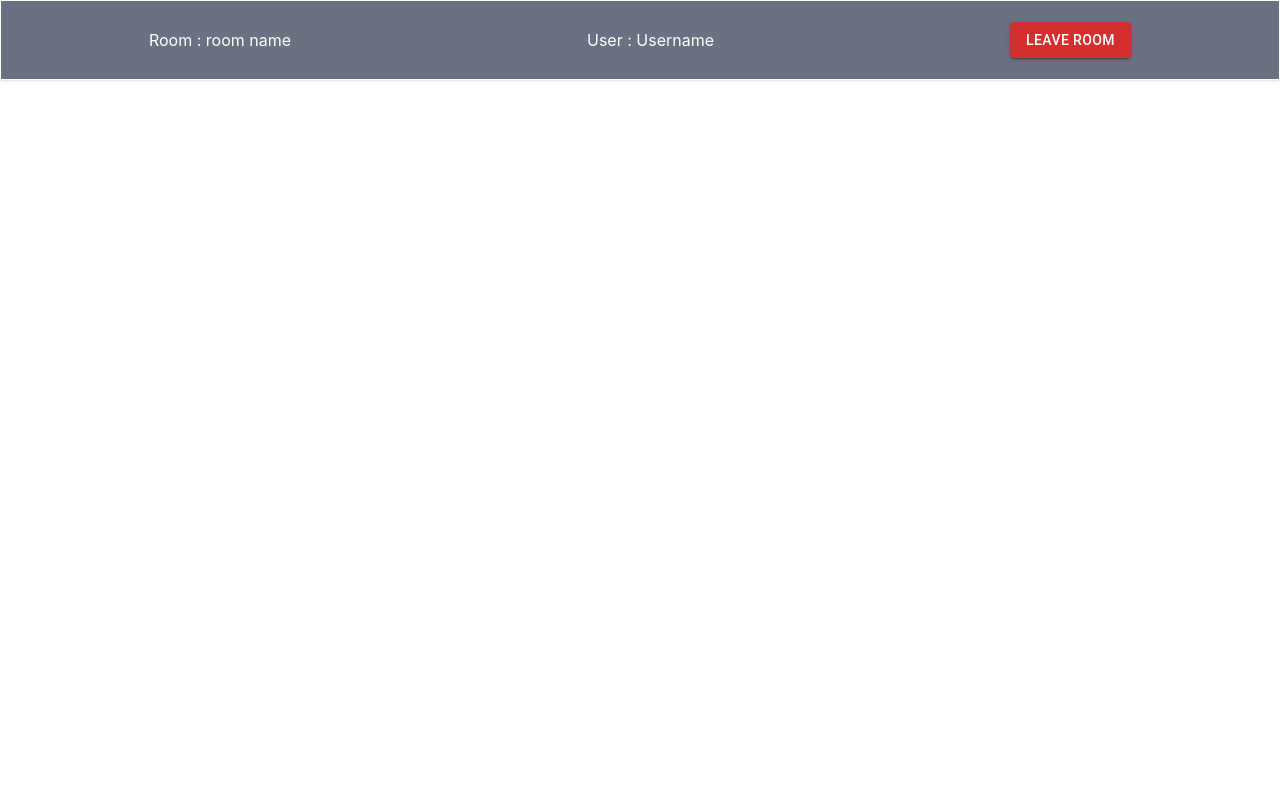
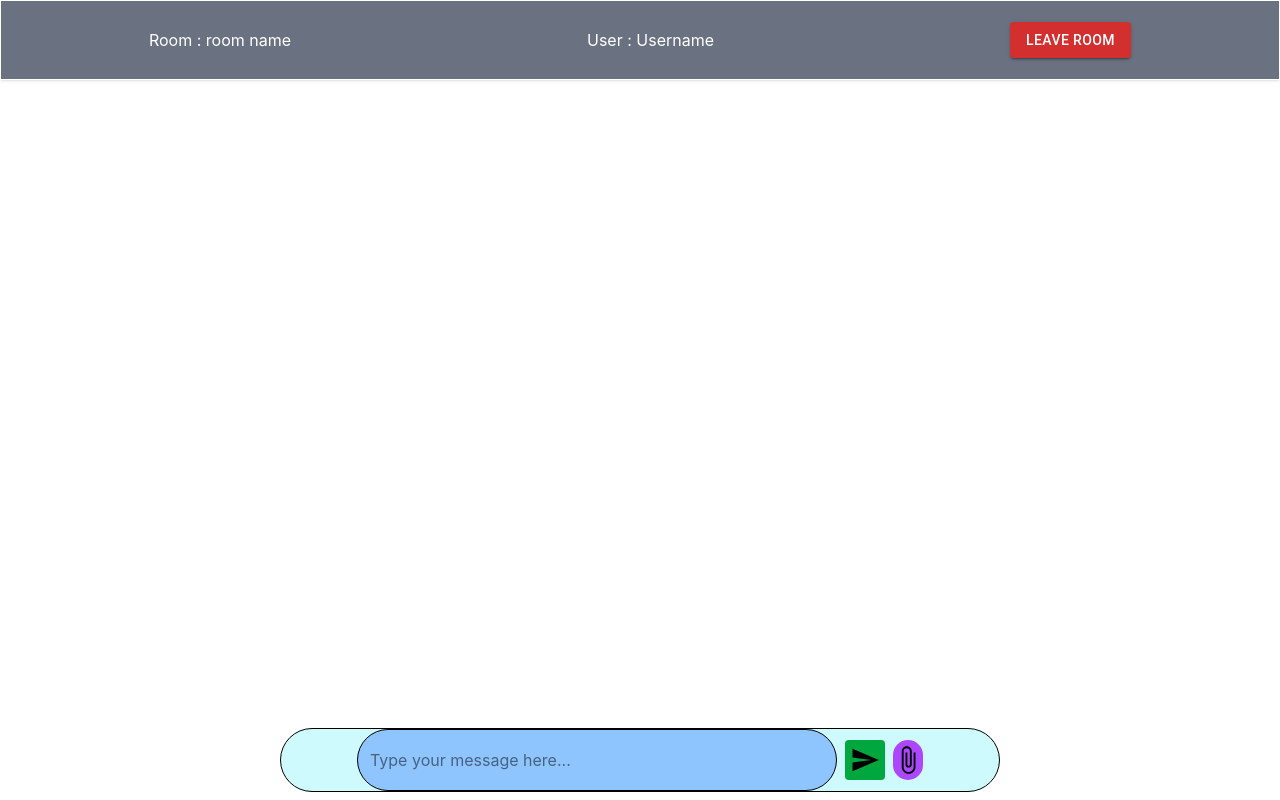
Before and after one commit to hariom-hub/Websockets-Springboot, a React (Vite) app in the folder SpringChat/ChatApp-FrontEnd/: page /chat in a window 1280 px wide. Built offline with nearby package versions, Linux system fonts and the light colour scheme.

Commit message:
input message field is completed with send button and attach file button

```diff
--- a/SpringChat/ChatApp-FrontEnd/package.json
+++ b/SpringChat/ChatApp-FrontEnd/package.json
@@ -18,6 +18,7 @@
     "react": "^19.2.5",
     "react-dom": "^19.2.5",
     "react-hot-toast": "^2.6.0",
+    "react-icons": "^5.6.0",
     "react-router": "^7.14.2",
     "sockjs-client": "^1.6.1"
   },
--- a/SpringChat/ChatApp-FrontEnd/src/components/Chatpage.jsx
+++ b/SpringChat/ChatApp-FrontEnd/src/components/Chatpage.jsx
@@ -1,10 +1,13 @@
 import React from "react";
+
 import { Button } from "@mui/material";
+import {MdAttachFile, MdSend} from "react-icons/md";
 
 const ChatPage = () =>{
 
     return(
          <div className="">
+            {/* headerbox */}
            <header className=" flex justify-around fixed w-full h-20 border dark : bg-gray-500  text-white  shadow  py-5 items-center">
 
             {/* room name container */}
@@ -18,9 +21,33 @@ const ChatPage = () =>{
             {/* leave room button  */}
             <div>
                <Button id="LeaveButton"  variant="contained" color="error">Leave Room</Button>
+
             </div>
 
            </header>
+
+           {/* main content */}
+
+           <main>
+
+           </main>
+
+
+           {/* input message container */}
+           <div className="fixed bottom-2 w-full h-16">
+            <div className="h-full rounded w-180 mx-auto bg-cyan-100 flex gap-2 items-center justify-center border rounded-full">
+
+            <input type="text"  placeholder="Type your message here..." className=" border bg-blue-300 dark px-3 py-2 rounded-full w-120 h-full"></input>
+           <button className= "bg-green-600 h-10  w-10 flex rounded items-center justify-center">
+            <MdSend size={30} />
+           </button>
+           <button className="bg-purple-500 rounded-full h-10">
+            <MdAttachFile size={30} />
+           </button>
+
+            </div>
+
+           </div>
 
          </div>
 
```
Also changed, not shown: 1 other file (tests, documents, lock files or other folders).
